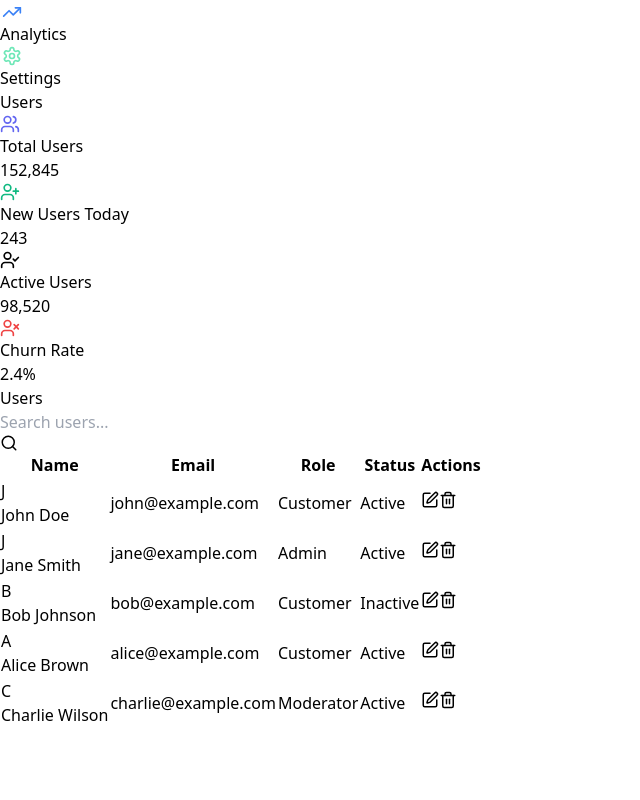
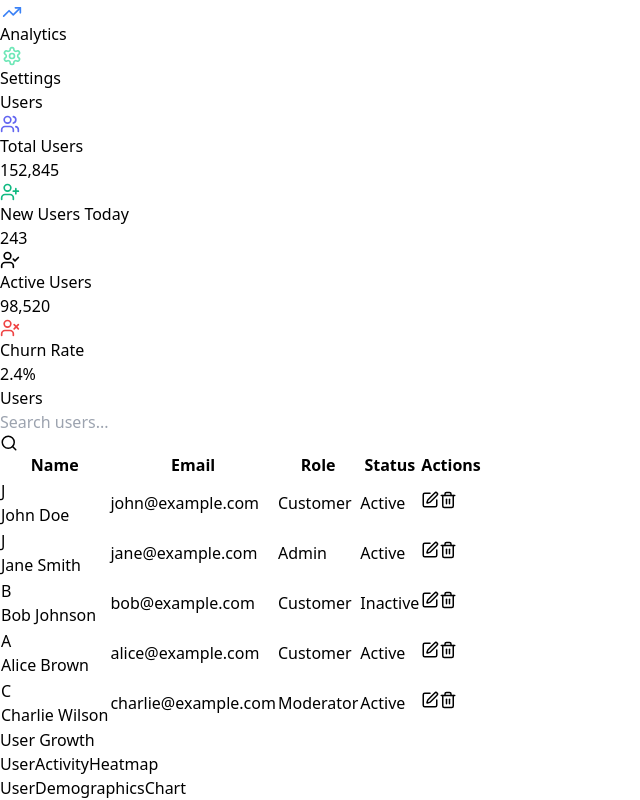
Before and after one commit to nicholasndolo/react-admin-dashboard, a React (Vite) app: page /users in a window 1280 px wide. Shown: the part 248-1048 px from the top of the page, without its empty margins (0-640 px from the left). Before the commit the page ends 976 px from the top, so only its background shows below. Built offline with nearby package versions, Linux system fonts and the light colour scheme.

Commit message:
feat: implement UserGrowthChart component

```diff
--- /dev/null
+++ b/src/components/users/UserActivityHeatmap.jsx
@@ -0,0 +1,9 @@
+import React from 'react'
+
+const UserActivityHeatmap = () => {
+  return (
+    <div>UserActivityHeatmap</div>
+  )
+}
+
+export default UserActivityHeatmap
--- /dev/null
+++ b/src/components/users/UserDemographicsChart.jsx
@@ -0,0 +1,9 @@
+import React from 'react'
+
+const UserDemographicsChart = () => {
+  return (
+    <div>UserDemographicsChart</div>
+  )
+}
+
+export default UserDemographicsChart
--- /dev/null
+++ b/src/components/users/UserGrowthChart.jsx
@@ -0,0 +1,42 @@
+import { motion } from "framer-motion"
+import { LineChart, Line, XAxis, YAxis, CartesianGrid, Tooltip, ResponsiveContainer  } from "recharts"
+
+const USER_GROWTH_DATA = [
+  {month: 'Jan', users: 1000},
+  {month: 'Feb', users: 1500 },
+  {month: 'Mar', users: 2000 },
+  {month: 'Apr', users: 3000},
+  {month: 'May', users: 4000},
+  {month: 'Jun', users: 5000},
+]
+const UserGrowthChart = () => {
+  return (
+    <motion.div
+    className='bg-gray-800 bg-opacity-50 backdrop-blur-md shadow-lg rounded-xl p-4 border border-gray-700'
+      initial={{opacity: 0, y: 200}}
+      animate={{opacity: 1, y: 0}}
+      transition={{delay:  0.3}}
+    >
+      <h2 className='text-xl font-semibold text-gray-100 mb-4'>User Growth</h2>
+      <div className='h-[320px]'>
+        <ResponsiveContainer width='100%' height='100%'>
+          <LineChart data={USER_GROWTH_DATA}>
+            <CartesianGrid strokeDasharray='3 3' stroke='#374151'/>
+            <XAxis dataKey='month' stroke='#9CA3AF' />
+            <YAxis stroke='#9CA3AF'/>
+            <Tooltip
+              contentStyle={{
+                backgroundColor: 'rgba(31, 41, 55, 0.8)',
+                borderColor: '#4B5563',
+              }}
+              itemStyle={{color: '#E5E7EB'}}
+            />
+            <Line type='monotone' dataKey='users' stroke='#8B5CF6' strokeWidth={2}/>
+          </LineChart>
+        </ResponsiveContainer>
+      </div>
+    </motion.div>
+  )
+}
+
+export default UserGrowthChart
--- a/src/pages/UsersPage.jsx
+++ b/src/pages/UsersPage.jsx
@@ -1,9 +1,12 @@
 import { motion } from "framer-motion"
+import { UserCheck, UserPlus, UsersIcon, UserX } from "lucide-react";
 
 import Header from '../components/common/Header'
 import StatCard from '../components/common/StatCard';
-import { UserCheck, UserPlus, UsersIcon, UserX } from "lucide-react";
 import UsersTable from '../components/users/UsersTable';
+import UserActivityHeatmap from '../components/users/UserActivityHeatmap';
+import UserDemographicsChart from '../components/users/UserDemographicsChart';
+import UserGrowthChart from '../components/users/UserGrowthChart';
 
 const userStats = {
   totalUsers: 152845,
@@ -29,6 +32,13 @@ const UsersPage = () => {
           <StatCard name='Churn Rate' icon={UserX} value={userStats.churnRate} color='#EF4444'/>
         </motion.div>
         <UsersTable />
+        {/* USER CHARTS */}
+          <div className='grid grid-cols-2 lg:grid-cols-2 gap-6 mt-8'>
+            <UserGrowthChart/>
+            <UserActivityHeatmap/>
+            <UserDemographicsChart/>
+
+          </div>
       </main>
     </div>
   )
```
